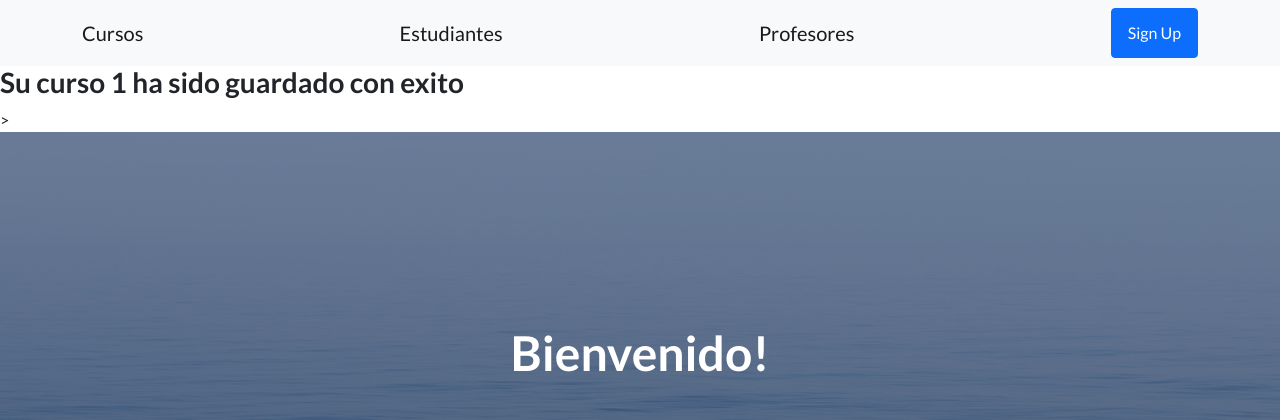
After one commit to farixtc/ProyectoCoder, a Django app: page /coder/curso/1/1 in a window 1280 px wide. The commit adds this page. Shown: the top 420 px of the page. Run offline with Django 4.2, Linux system fonts and the light colour scheme; data comes from the database, SQL or seed files in the repository; some libraries are stand-ins or nearby versions.

Commit message:
creacion de plantillas heredadas

```diff
--- a/AppCoder/urls.py
+++ b/AppCoder/urls.py
@@ -1,10 +1,10 @@
-from django.urls import path
-
 from django.urls import path
 from AppCoder.views import *
 urlpatterns = [
-    path('cursos',cursos),
-    path('estudiantes', estudiantes),
-    path('profesores', profesores),
+    path('cursos', cursos, name="AppCoderCursos"),
+    path('curso/<nombre>/<camada>', crear_curso, name="AppCoderCurso"),
+    path('estudiantes', estudiantes, name="AppCoderEstudiantes"),
+    path('profesores', profesores, name="AppCoderProfesores"),
+
 
 ]
--- a/AppCoder/views.py
+++ b/AppCoder/views.py
@@ -3,9 +3,20 @@ from django.shortcuts import render
 from AppCoder.models import Curso
 
 def cursos(request):
-    return render(request, 'index.html')
+    all_cursos = Curso.objects.all()
+    context = {
+        "cursos": all_cursos
+    }
+    return render(request, "AppCoder/cursos.html", context=context)
+def crear_curso(request, nombre, camada):
+    save_curso = Curso(nombre=camada, camada=int(camada))
+    save_curso.save()
+    context = {
+        "nombre": nombre
+    }
+    return render(request,"AppCoder/save_curso.html", context)
 
 def estudiantes(request):
-    pass
+    return render(request, "base.html")
 def profesores(request):
-    pass
+    return render(request, "base.html")
--- /dev/null
+++ b/templates/AppCoder/save_curso.html
@@ -0,0 +1,7 @@
+{% extends "base.html" %}
+
+
+
+{% block contenido_cambia%}
+<h3>Su curso {{nombre}} ha sido guardado con exito</h3>>
+{% endblock %}
--- a/templates/index.html
+++ b/templates/base.html
@@ -20,10 +20,17 @@
         <!-- Navigation-->
         <nav class="navbar navbar-light bg-light static-top">
             <div class="container">
-                <a class="navbar-brand" href="#!">Start Bootstrap</a>
+                <a class="navbar-brand" href="{% url 'AppCoderCursos' %}">Cursos</a>
+                <a class="navbar-brand" href="{% url 'AppCoderEstudiantes' %}">Estudiantes</a>
+                <a class="navbar-brand" href="https://facebook.com">Profesores</a>
+
                 <a class="btn btn-primary" href="#signup">Sign Up</a>
             </div>
         </nav>
+        <!-- Body-->
+        {% block contenido_cambia%}
+           <h1> Este es un contenido que no esta disponible</h1>
+        {% endblock %}
         <!-- Masthead-->
         <header class="masthead">
             <div class="container position-relative">
```
Also changed, not shown: templates/AppCoder/cursos.html (added, +16 -0 lines).
